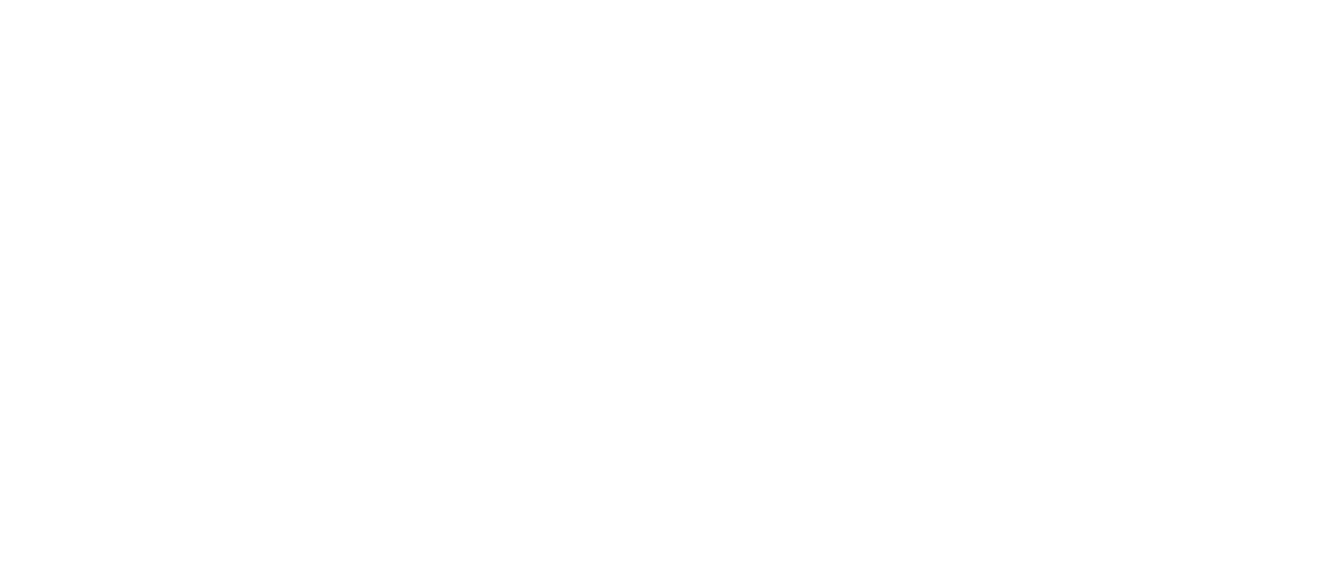
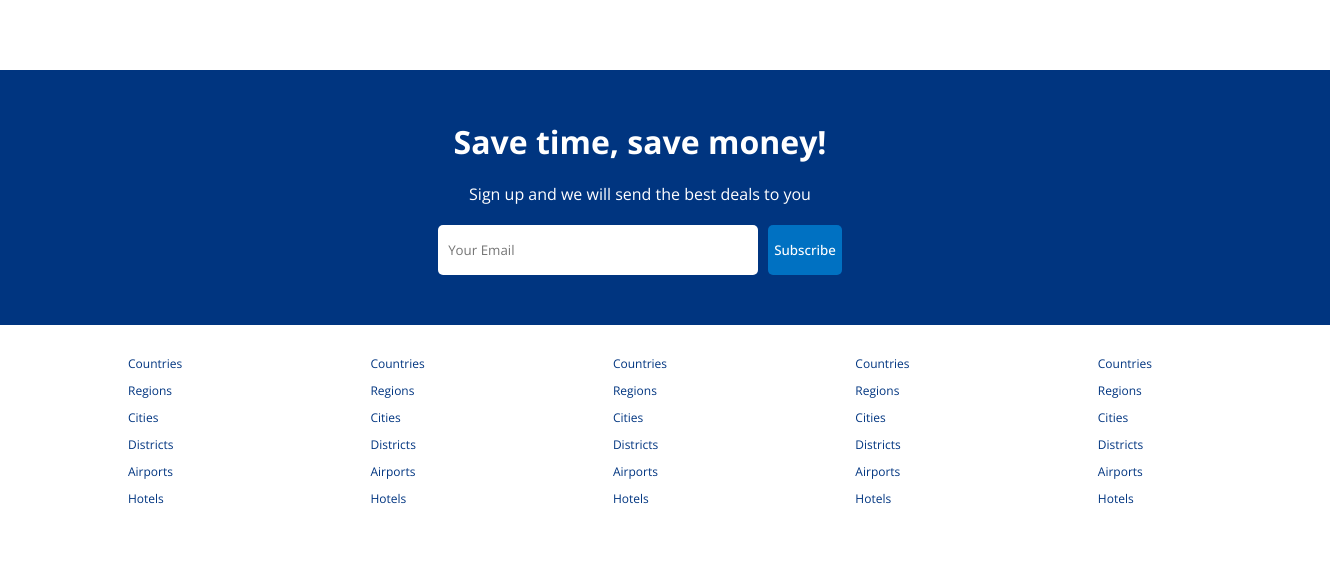
Before and after one commit to dylan751/booking-app-front-end, a React (Create React App) app: page / in a window 1280 px wide. Shown: the part 1400-1968 px from the top of the page, 1330 px wide, since content can reach past the window. Before the commit the page ends 1390 px from the top, so only its background shows below. Built offline with nearby package versions, Linux system fonts and the light colour scheme.

Commit message:
Add email list and footer

```diff
--- /dev/null
+++ b/src/components/Footer/Footer.module.scss
@@ -0,0 +1,23 @@
+.footer {
+  width: 100%;
+  max-width: 1024px;
+  font-size: 12px;
+
+  &__lists {
+    width: 100%;
+    display: flex;
+    justify-content: space-between;
+    margin-bottom: 50px;
+  }
+
+  &__list {
+    list-style: none;
+    padding: 0;
+
+    &__item {
+      margin-bottom: 10px;
+      color: #003580;
+      cursor: pointer;
+    }
+  }
+}
--- /dev/null
+++ b/src/components/Footer/Footer.tsx
@@ -0,0 +1,54 @@
+import React from 'react';
+import styles from './Footer.module.scss';
+
+const Footer = () => {
+  return (
+    <div className={styles['footer']}>
+      <div className={styles['footer__lists']}>
+        <ul className={styles['footer__list']}>
+          <li className={styles['footer__list__item']}>Countries</li>
+          <li className={styles['footer__list__item']}>Regions</li>
+          <li className={styles['footer__list__item']}>Cities</li>
+          <li className={styles['footer__list__item']}>Districts</li>
+          <li className={styles['footer__list__item']}>Airports</li>
+          <li className={styles['footer__list__item']}>Hotels</li>
+        </ul>
+        <ul className={styles['footer__list']}>
+          <li className={styles['footer__list__item']}>Countries</li>
+          <li className={styles['footer__list__item']}>Regions</li>
+          <li className={styles['footer__list__item']}>Cities</li>
+          <li className={styles['footer__list__item']}>Districts</li>
+          <li className={styles['footer__list__item']}>Airports</li>
+          <li className={styles['footer__list__item']}>Hotels</li>
+        </ul>
+        <ul className={styles['footer__list']}>
+          <li className={styles['footer__list__item']}>Countries</li>
+          <li className={styles['footer__list__item']}>Regions</li>
+          <li className={styles['footer__list__item']}>Cities</li>
+          <li className={styles['footer__list__item']}>Districts</li>
+          <li className={styles['footer__list__item']}>Airports</li>
+          <li className={styles['footer__list__item']}>Hotels</li>
+        </ul>
+        <ul className={styles['footer__list']}>
+          <li className={styles['footer__list__item']}>Countries</li>
+          <li className={styles['footer__list__item']}>Regions</li>
+          <li className={styles['footer__list__item']}>Cities</li>
+          <li className={styles['footer__list__item']}>Districts</li>
+          <li className={styles['footer__list__item']}>Airports</li>
+          <li className={styles['footer__list__item']}>Hotels</li>
+        </ul>
+        <ul className={styles['footer__list']}>
+          <li className={styles['footer__list__item']}>Countries</li>
+          <li className={styles['footer__list__item']}>Regions</li>
+          <li className={styles['footer__list__item']}>Cities</li>
+          <li className={styles['footer__list__item']}>Districts</li>
+          <li className={styles['footer__list__item']}>Airports</li>
+          <li className={styles['footer__list__item']}>Hotels</li>
+        </ul>
+      </div>
+      <div className={styles['footer__text']}>Copyright © 2022 Zuongbooking.</div>
+    </div>
+  );
+};
+
+export default Footer;
--- /dev/null
+++ b/src/components/MailList/MailList.module.scss
@@ -0,0 +1,32 @@
+.mail-list {
+  width: 100%;
+  margin-top: 50px;
+  background-color: #003580;
+  color: white;
+  display: flex;
+  flex-direction: column;
+  align-items: center;
+  gap: 20px;
+  padding: 50px;
+
+  &__input-container {
+    input {
+      width: 300px;
+      height: 30px;
+      padding: 10px;
+      border: none;
+      margin-right: 10px;
+      border-radius: 5px;
+    }
+
+    button {
+      height: 50px;
+      background-color: #0071c2;
+      color: white;
+      font-weight: 500;
+      border: none;
+      border-radius: 5px;
+      cursor: pointer;
+    }
+  }
+}
--- /dev/null
+++ b/src/components/MailList/MailList.tsx
@@ -0,0 +1,19 @@
+import React from 'react';
+import styles from './MailList.module.scss';
+
+const MailList = () => {
+  return (
+    <div className={styles['mail-list']}>
+      <h1 className={styles['mail-list__title']}>Save time, save money!</h1>
+      <span className={styles['mail-list__description']}>
+        Sign up and we will send the best deals to you
+      </span>
+      <div className={styles['mail-list__input-container']}>
+        <input type="text" placeholder="Your Email" />
+        <button>Subscribe</button>
+      </div>
+    </div>
+  );
+};
+
+export default MailList;
--- a/src/pages/Home/Home.tsx
+++ b/src/pages/Home/Home.tsx
@@ -1,7 +1,9 @@
 import React from 'react';
 import Featured from '../../components/Featured/Featured';
 import FeaturedProperties from '../../components/FeaturedProperties/FeaturedProperties';
+import Footer from '../../components/Footer/Footer';
 import Header from '../../components/Header/Header';
+import MailList from '../../components/MailList/MailList';
 import Navbar from '../../components/Navbar/Navbar';
 import PropertyList from '../../components/PropertyList';
 import styles from './Home.module.scss';
@@ -19,6 +21,8 @@
         <PropertyList />
         <h1 className={styles['home__container__title']}>Home guests love</h1>
         <FeaturedProperties />
+        <MailList />
+        <Footer />
       </div>
     </div>
   );
```
